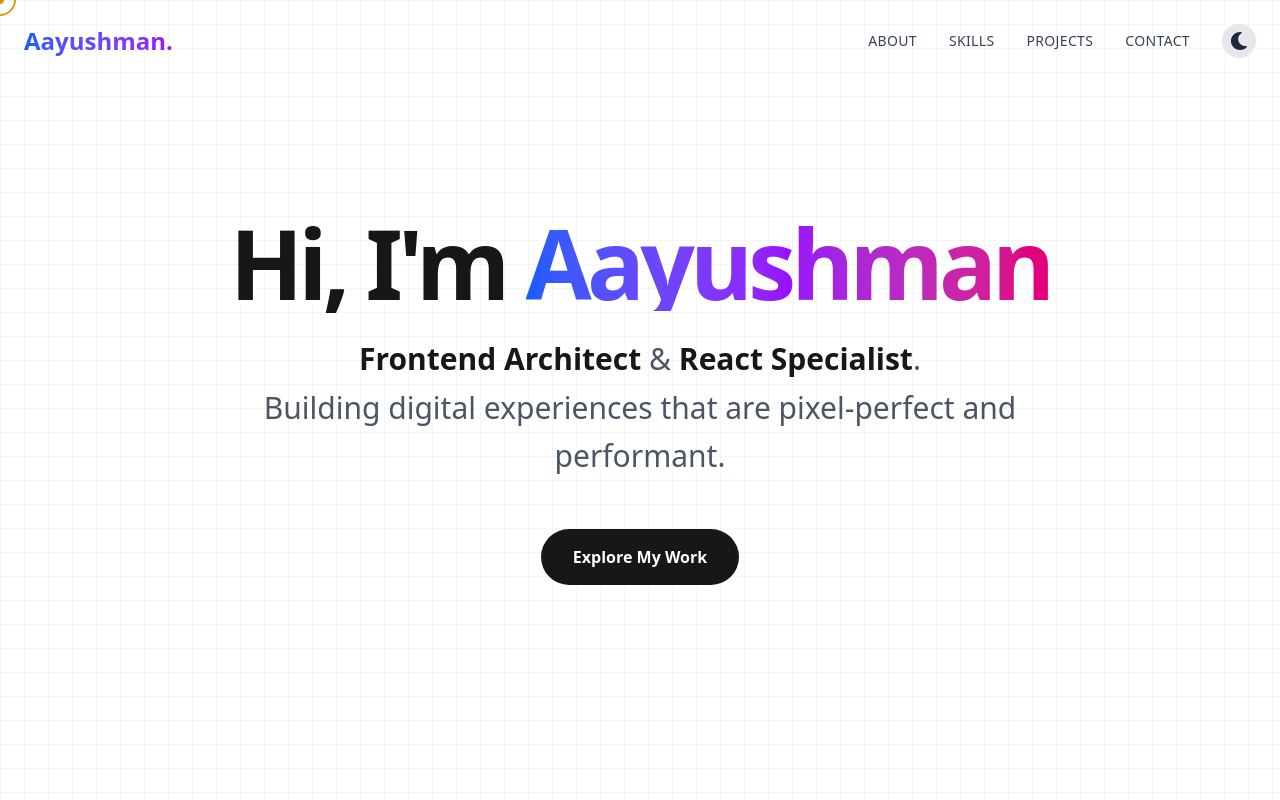
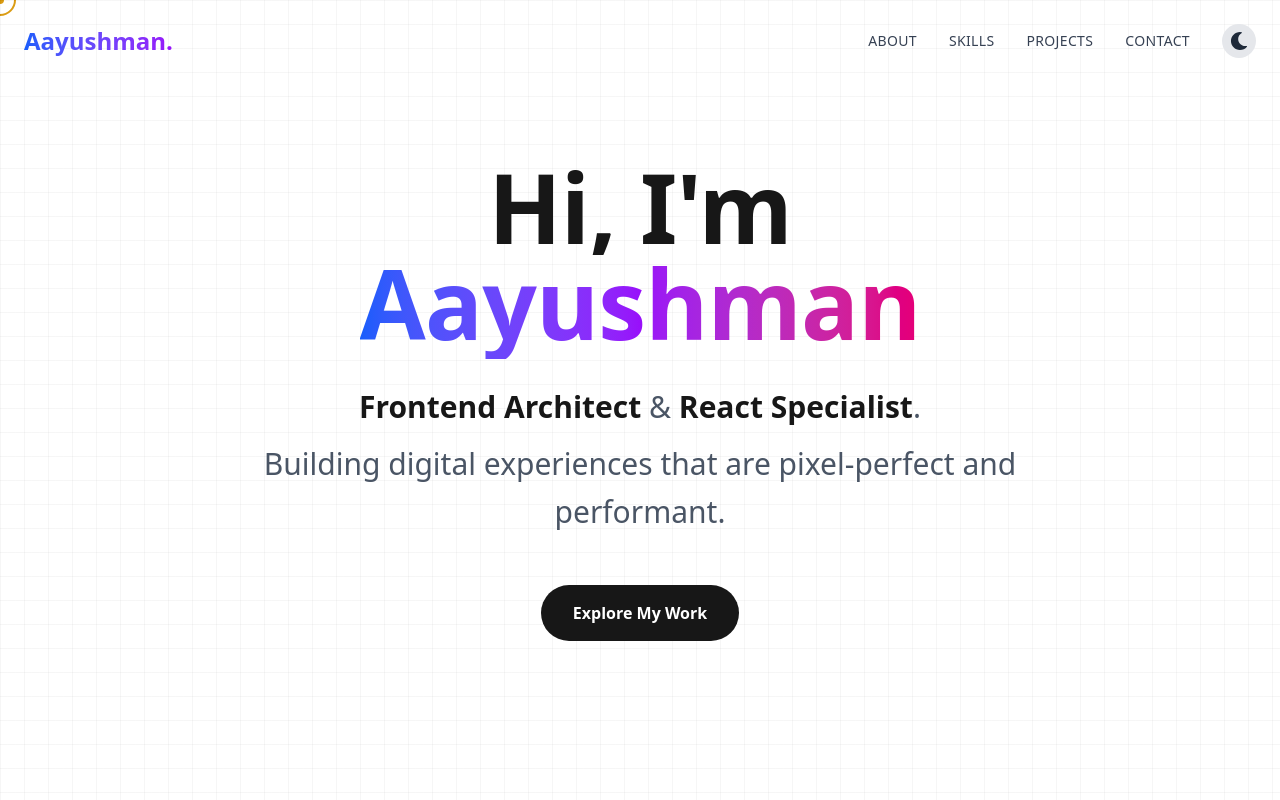
Before and after one commit to aayushman108/My-Portfolio, a Next.js app: page / in a window 1280 px wide. Shown: the top 800 px of the page. Built offline with nearby package versions, Linux system fonts and the light colour scheme.

Commit message:
feat: ehance hero section

```diff
--- a/src/components/Hero.tsx
+++ b/src/components/Hero.tsx
@@ -5,8 +5,6 @@ import gsap from "gsap";
 
 const Hero = () => {
     const heroRef = useRef<HTMLDivElement>(null);
-    const titleRef = useRef(null);
-    const subtitleRef = useRef(null);
     const btnRef = useRef(null);
     const [mousePosition, setMousePosition] = useState({ x: 0, y: 0 });
 
@@ -25,25 +23,37 @@ const Hero = () => {
     }, []);
 
     useEffect(() => {
+        // Use gsap.context for proper scoping and cleanup in React
+        const ctx = gsap.context(() => {
             const tl = gsap.timeline();
+            const lines = gsap.utils.toArray(".clip-line");
 
-        tl.fromTo(
-            titleRef.current,
-            { opacity: 0, y: 50, filter: "blur(10px)" },
-            { opacity: 1, y: 0, filter: "blur(0px)", duration: 1.2, ease: "power4.out" }
-        )
-            .fromTo(
-                subtitleRef.current,
-                { opacity: 0, y: 30, filter: "blur(5px)" },
-                { opacity: 1, y: 0, filter: "blur(0px)", duration: 1, ease: "power3.out" },
-                "-=0.8"
-            )
+            // 1. Initial State for lines
+            gsap.set(lines, {
+                clipPath: "polygon(0 100%, 100% 100%, 100% 100%, 0% 100%)",
+                y: 80,
+                opacity: 0
+            });
+
+            // 2. Animate Clip Path Reveal for Title lines
+            tl.to(lines, {
+                clipPath: "polygon(0% 0%, 100% 0%, 100% 100%, 0% 100%)",
+                y: 0,
+                opacity: 1,
+                duration: 1.2,
+                stagger: 0.15,
+                ease: "power4.out"
+            })
+            // 3. Animate Button separately
             .fromTo(
                 btnRef.current,
                 { opacity: 0, scale: 0.8 },
                 { opacity: 1, scale: 1, duration: 0.5, ease: "back.out(1.7)" },
                 "-=0.5"
             );
+        }, heroRef);
+
+        return () => ctx.revert();
     }, []);
 
     return (
@@ -67,24 +77,23 @@ const Hero = () => {
             <div className="absolute top-[20%] left-[20%] w-[300px] h-[300px] bg-purple-600/20 dark:bg-purple-600/30 rounded-full blur-[120px] -z-10 animate-pulse" />
             <div className="absolute bottom-[20%] right-[20%] w-[400px] h-[400px] bg-blue-600/20 dark:bg-blue-600/30 rounded-full blur-[120px] -z-10 animate-pulse" style={{ animationDelay: "2s" }} />
 
-            <h1
-                ref={titleRef}
-                className="text-6xl md:text-8xl font-black tracking-tighter mb-6 text-foreground relative z-10"
-            >
-                Hi, I'm <br className="md:hidden"/>
-                <span className="relative inline-block text-transparent bg-clip-text bg-gradient-to-r from-blue-600 via-purple-600 to-pink-600 dark:from-blue-400 dark:via-purple-400 dark:to-pink-400 cursor-default hover:tracking-widest transition-all duration-500">
+            <div className="relative z-10 mb-6 font-black tracking-tighter text-foreground">
+                <h1 className="text-6xl md:text-8xl flex flex-col items-center">
+                    <span className="clip-line block">Hi, I'm</span>
+                    <span className="clip-line block text-transparent bg-clip-text bg-gradient-to-r from-blue-600 via-purple-600 to-pink-600 dark:from-blue-400 dark:via-purple-400 dark:to-pink-400 cursor-default hover:tracking-widest transition-all duration-500 pb-2">
                         Aayushman
                     </span>
                 </h1>
+            </div>
 
-            <p
-                ref={subtitleRef}
-                className="text-xl md:text-3xl text-gray-600 dark:text-gray-300 max-w-3xl mb-12 font-light leading-relaxed relative z-10"
-            >
+            <div className="relative z-10 text-xl md:text-3xl text-gray-600 dark:text-gray-300 max-w-3xl mb-12 font-light leading-relaxed flex flex-col items-center gap-2">
+                <span className="clip-line block">
                      <span className="font-semibold text-foreground">Frontend Architect</span> & <span className="font-semibold text-foreground">React Specialist</span>.
-                <br />
+                </span>
+                <span className="clip-line block">
                     Building digital experiences that are pixel-perfect and performant.
-            </p>
+                </span>
+            </div>
 
             <div ref={btnRef} className="relative z-10">
                 <a
```
Lines whose indentation alone changed are shown as unchanged.
